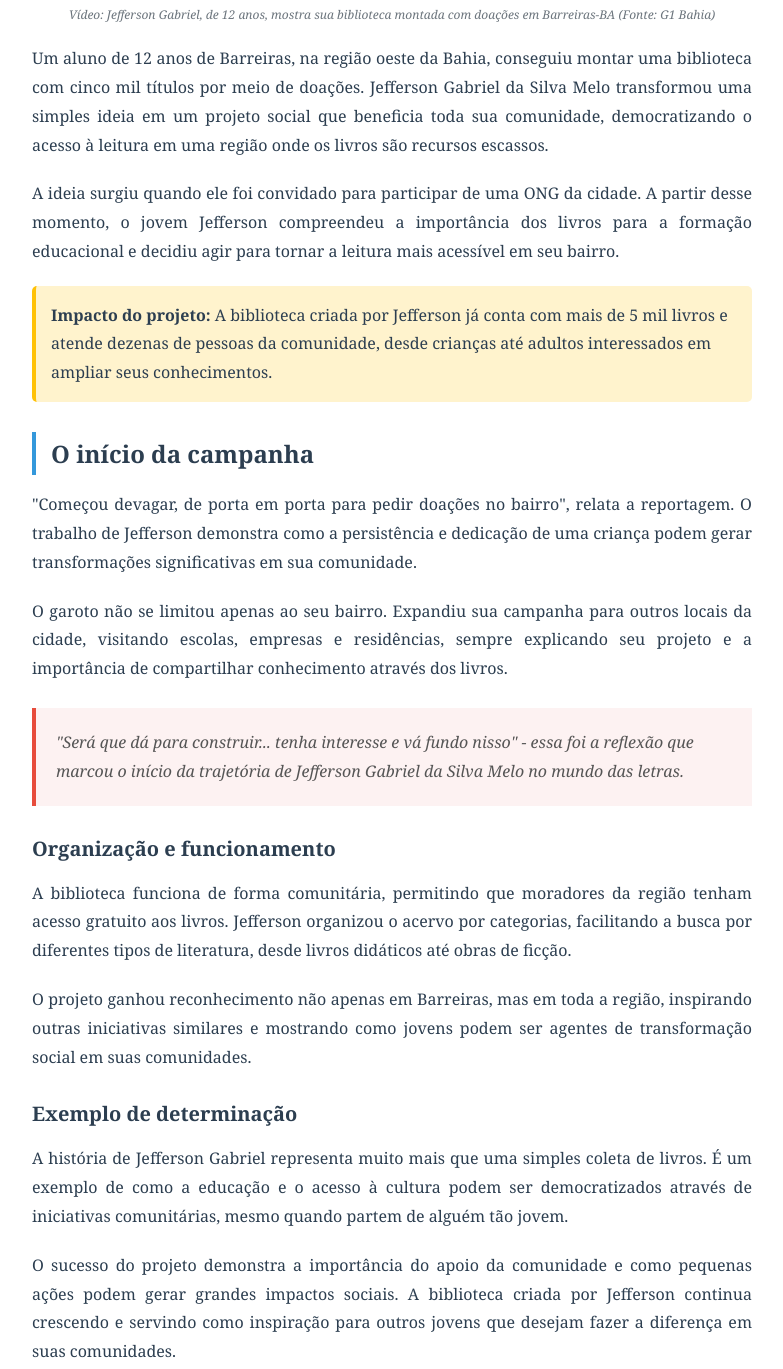
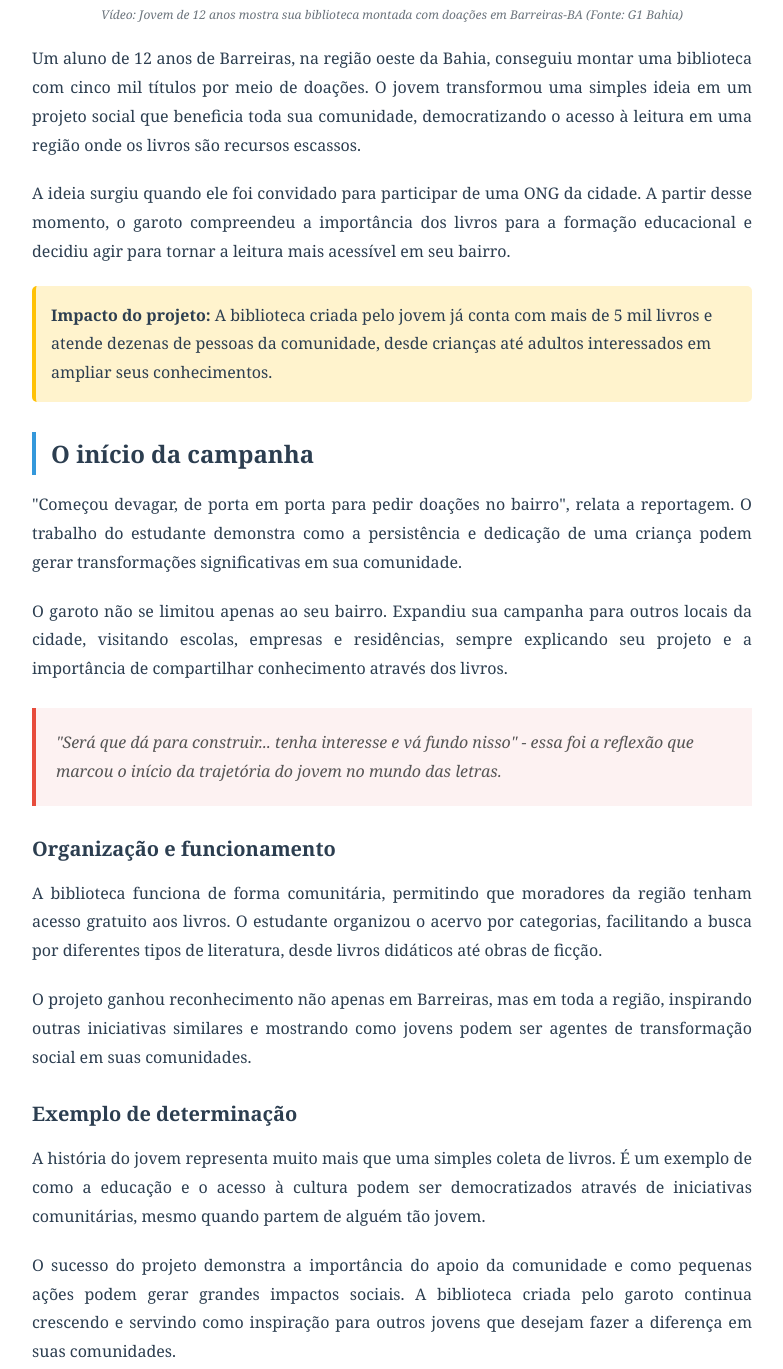
Before and after one commit to Cassiano-Behemonth/Reportagem-teste, a plain HTML site: page index.html in a window 1280 px wide. Shown: the part 888-2257 px from the top of the page, without its empty margins (248-1031 px from the left). Drawn offline with Linux system fonts and the light colour scheme.

Commit message:
Update index.html

```diff
--- a/index.html
+++ b/index.html
@@ -215,7 +215,7 @@
         <article>
             <h1 class="title">Garoto de 12 anos monta biblioteca com 5 mil livros doados na Bahia</h1>
 
-            <p class="subtitle">Jefferson Gabriel da Silva Melo, de Barreiras, criou projeto social para democratizar o acesso aos livros em sua comunidade por meio de doações.</p>
+            <p class="subtitle">Jovem de Barreiras criou projeto social para democratizar o acesso aos livros em sua comunidade por meio de doações.</p>
 
             <div class="meta-info">
                 <span class="author">Por: Redação G1 Bahia</span>
@@ -236,39 +236,39 @@
                         style="border: none; border-radius: 8px;">
                     </iframe>
                 </div>
-                <div class="image-caption">Vídeo: Jefferson Gabriel, de 12 anos, mostra sua biblioteca montada com doações em Barreiras-BA (Fonte: G1 Bahia)</div>
+                <div class="image-caption">Vídeo: Jovem de 12 anos mostra sua biblioteca montada com doações em Barreiras-BA (Fonte: G1 Bahia)</div>
             </div>
 
             <div class="content">
-                <p>Um aluno de 12 anos de Barreiras, na região oeste da Bahia, conseguiu montar uma biblioteca com cinco mil títulos por meio de doações. Jefferson Gabriel da Silva Melo transformou uma simples ideia em um projeto social que beneficia toda sua comunidade, democratizando o acesso à leitura em uma região onde os livros são recursos escassos.</p>
+                <p>Um aluno de 12 anos de Barreiras, na região oeste da Bahia, conseguiu montar uma biblioteca com cinco mil títulos por meio de doações. O jovem transformou uma simples ideia em um projeto social que beneficia toda sua comunidade, democratizando o acesso à leitura em uma região onde os livros são recursos escassos.</p>
 
-                <p>A ideia surgiu quando ele foi convidado para participar de uma ONG da cidade. A partir desse momento, o jovem Jefferson compreendeu a importância dos livros para a formação educacional e decidiu agir para tornar a leitura mais acessível em seu bairro.</p>
+                <p>A ideia surgiu quando ele foi convidado para participar de uma ONG da cidade. A partir desse momento, o garoto compreendeu a importância dos livros para a formação educacional e decidiu agir para tornar a leitura mais acessível em seu bairro.</p>
 
                 <div class="highlight">
-                    <strong>Impacto do projeto:</strong> A biblioteca criada por Jefferson já conta com mais de 5 mil livros e atende dezenas de pessoas da comunidade, desde crianças até adultos interessados em ampliar seus conhecimentos.
+                    <strong>Impacto do projeto:</strong> A biblioteca criada pelo jovem já conta com mais de 5 mil livros e atende dezenas de pessoas da comunidade, desde crianças até adultos interessados em ampliar seus conhecimentos.
                 </div>
 
                 <h2>O início da campanha</h2>
 
-                <p>"Começou devagar, de porta em porta para pedir doações no bairro", relata a reportagem. O trabalho de Jefferson demonstra como a persistência e dedicação de uma criança podem gerar transformações significativas em sua comunidade.</p>
+                <p>"Começou devagar, de porta em porta para pedir doações no bairro", relata a reportagem. O trabalho do estudante demonstra como a persistência e dedicação de uma criança podem gerar transformações significativas em sua comunidade.</p>
 
                 <p>O garoto não se limitou apenas ao seu bairro. Expandiu sua campanha para outros locais da cidade, visitando escolas, empresas e residências, sempre explicando seu projeto e a importância de compartilhar conhecimento através dos livros.</p>
 
                 <div class="quote">
-                    "Será que dá para construir... tenha interesse e vá fundo nisso" - essa foi a reflexão que marcou o início da trajetória de Jefferson Gabriel da Silva Melo no mundo das letras.
+                    "Será que dá para construir... tenha interesse e vá fundo nisso" - essa foi a reflexão que marcou o início da trajetória do jovem no mundo das letras.
                 </div>
 
                 <h3>Organização e funcionamento</h3>
 
-                <p>A biblioteca funciona de forma comunitária, permitindo que moradores da região tenham acesso gratuito aos livros. Jefferson organizou o acervo por categorias, facilitando a busca por diferentes tipos de literatura, desde livros didáticos até obras de ficção.</p>
+                <p>A biblioteca funciona de forma comunitária, permitindo que moradores da região tenham acesso gratuito aos livros. O estudante organizou o acervo por categorias, facilitando a busca por diferentes tipos de literatura, desde livros didáticos até obras de ficção.</p>
 
                 <p>O projeto ganhou reconhecimento não apenas em Barreiras, mas em toda a região, inspirando outras iniciativas similares e mostrando como jovens podem ser agentes de transformação social em suas comunidades.</p>
 
                 <h3>Exemplo de determinação</h3>
 
-                <p>A história de Jefferson Gabriel representa muito mais que uma simples coleta de livros. É um exemplo de como a educação e o acesso à cultura podem ser democratizados através de iniciativas comunitárias, mesmo quando partem de alguém tão jovem.</p>
+                <p>A história do jovem representa muito mais que uma simples coleta de livros. É um exemplo de como a educação e o acesso à cultura podem ser democratizados através de iniciativas comunitárias, mesmo quando partem de alguém tão jovem.</p>
 
-                <p>O sucesso do projeto demonstra a importância do apoio da comunidade e como pequenas ações podem gerar grandes impactos sociais. A biblioteca criada por Jefferson continua crescendo e servindo como inspiração para outros jovens que desejam fazer a diferença em suas comunidades.</p>
+                <p>O sucesso do projeto demonstra a importância do apoio da comunidade e como pequenas ações podem gerar grandes impactos sociais. A biblioteca criada pelo garoto continua crescendo e servindo como inspiração para outros jovens que desejam fazer a diferença em suas comunidades.</p>
             </div>
 
             <div class="tags">
```
